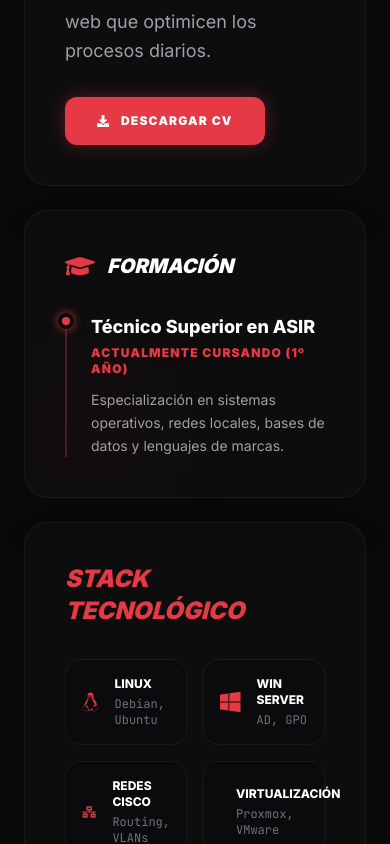
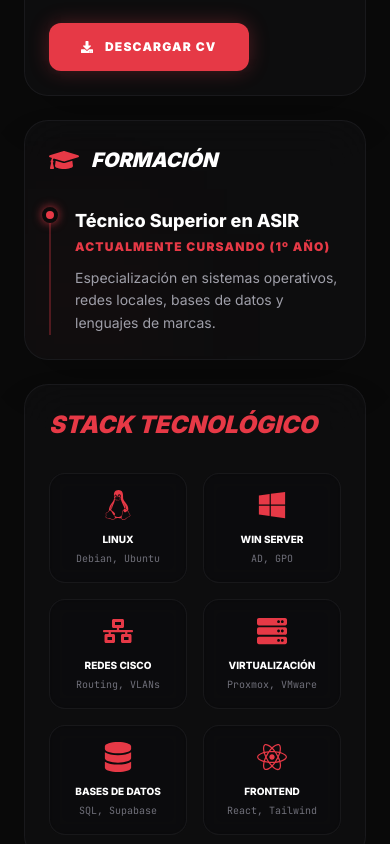
Before and after one commit to AaronCM2705/Portfolio-Supabase, a React (Vite) app: page /sobre-mi in a window 390 px wide. Shown: the part 1000-1844 px from the top of the page. Built offline with nearby package versions, Linux system fonts and the light colour scheme; no server answers.

Commit message:
UI: Ajustar responsive de Stack Tecnológico

```diff
--- a/src/pages/SobreMi.tsx
+++ b/src/pages/SobreMi.tsx
@@ -17,7 +17,7 @@ const SobreMi = () => {
         <div className="grid grid-cols-1 lg:grid-cols-3 gap-6">
 
           {/* Bento Item 1: Perfil (Ocupa 2 columnas en LG) */}
-          <div className="lg:col-span-2 bg-zinc-900/30 backdrop-blur-xl border border-zinc-800/50 p-10 rounded-3xl shadow-2xl relative overflow-hidden group hover:border-[#e63946]/50 hover:shadow-[0_0_30px_rgba(230,57,70,0.15)] transition-all duration-300">
+          <div className="lg:col-span-2 bg-zinc-900/30 backdrop-blur-xl border border-zinc-800/50 p-6 md:p-10 rounded-3xl shadow-2xl relative overflow-hidden group hover:border-[#e63946]/50 hover:shadow-[0_0_30px_rgba(230,57,70,0.15)] transition-all duration-300">
             <div className="absolute top-0 right-0 w-48 h-48 bg-[#e63946]/10 blur-3xl group-hover:bg-[#e63946]/20 transition-colors"></div>
 
             <h3 className="text-3xl font-black uppercase italic text-[#e63946] mb-6">Perfil Técnico</h3>
@@ -42,7 +42,7 @@ const SobreMi = () => {
           </div>
 
           {/* Bento Item 2: Formación (Ocupa 1 columna) */}
-          <div className="bg-zinc-900/30 backdrop-blur-xl border border-zinc-800/50 p-10 rounded-3xl shadow-2xl group hover:border-[#e63946]/50 hover:shadow-[0_0_30px_rgba(230,57,70,0.15)] transition-all duration-300 relative overflow-hidden">
+          <div className="bg-zinc-900/30 backdrop-blur-xl border border-zinc-800/50 p-6 md:p-10 rounded-3xl shadow-2xl group hover:border-[#e63946]/50 hover:shadow-[0_0_30px_rgba(230,57,70,0.15)] transition-all duration-300 relative overflow-hidden">
              <div className="absolute bottom-0 left-0 w-32 h-32 bg-[#e63946]/5 blur-3xl group-hover:bg-[#e63946]/10 transition-colors"></div>
             <h3 className="text-xl font-black uppercase italic text-white mb-8 flex items-center gap-3 relative z-10">
               <FaGraduationCap className="text-[#e63946] text-3xl" /> Formación
@@ -56,7 +56,7 @@ const SobreMi = () => {
           </div>
 
           {/* Bento Item 3: Stack (Ocupa 2 columnas) */}
-          <div className="lg:col-span-2 bg-zinc-900/30 backdrop-blur-xl border border-zinc-800/50 p-10 rounded-3xl shadow-2xl relative overflow-hidden group hover:border-[#e63946]/50 hover:shadow-[0_0_30px_rgba(230,57,70,0.15)] transition-all duration-300">
+          <div className="lg:col-span-2 bg-zinc-900/30 backdrop-blur-xl border border-zinc-800/50 p-6 md:p-10 rounded-3xl shadow-2xl relative overflow-hidden group hover:border-[#e63946]/50 hover:shadow-[0_0_30px_rgba(230,57,70,0.15)] transition-all duration-300">
             <h3 className="text-2xl font-black uppercase italic text-[#e63946] mb-8 relative z-10">Stack Tecnológico</h3>
 
             <div className="grid grid-cols-2 md:grid-cols-3 gap-4 relative z-10">
@@ -68,11 +68,11 @@ const SobreMi = () => {
                 { icon: FaDatabase, name: "Bases de Datos", desc: "SQL, Supabase" },
                 { icon: FaReact, name: "Frontend", desc: "React, Tailwind" }
               ].map((tech, idx) => (
-                <div key={idx} className="flex items-center gap-4 bg-zinc-950/50 backdrop-blur-sm p-4 rounded-2xl border border-zinc-800/50 hover:border-[#e63946] hover:bg-[#e63946]/5 hover:-translate-y-1 hover:shadow-[0_0_15px_rgba(230,57,70,0.2)] transition-all cursor-default">
-                  <tech.icon className="text-3xl text-[#e63946]" />
+                <div key={idx} className="flex flex-col sm:flex-row items-center text-center sm:text-left gap-3 sm:gap-4 bg-zinc-950/50 backdrop-blur-sm p-4 rounded-2xl border border-zinc-800/50 hover:border-[#e63946] hover:bg-[#e63946]/5 hover:-translate-y-1 hover:shadow-[0_0_15px_rgba(230,57,70,0.2)] transition-all cursor-default">
+                  <tech.icon className="text-3xl text-[#e63946] shrink-0" />
                   <div>
-                    <p className="font-bold text-xs uppercase text-white">{tech.name}</p>
-                    <p className="text-xs text-zinc-500 font-mono mt-1">{tech.desc}</p>
+                    <p className="font-bold text-[10px] sm:text-xs uppercase text-white break-words">{tech.name}</p>
+                    <p className="text-[10px] sm:text-xs text-zinc-500 font-mono mt-1">{tech.desc}</p>
                   </div>
                 </div>
               ))}
@@ -80,7 +80,7 @@ const SobreMi = () => {
           </div>
 
           {/* Bento Item 4: Stats (Ocupa 1 columna) */}
-          <div className="bg-zinc-900/30 backdrop-blur-xl border border-zinc-800/50 p-10 rounded-3xl shadow-2xl relative overflow-hidden group hover:border-[#e63946]/50 hover:shadow-[0_0_30px_rgba(230,57,70,0.15)] transition-all duration-300 flex flex-col">
+          <div className="bg-zinc-900/30 backdrop-blur-xl border border-zinc-800/50 p-6 md:p-10 rounded-3xl shadow-2xl relative overflow-hidden group hover:border-[#e63946]/50 hover:shadow-[0_0_30px_rgba(230,57,70,0.15)] transition-all duration-300 flex flex-col">
             <h3 className="text-2xl font-black uppercase italic text-[#e63946] mb-8 relative z-10">Métricas</h3>
 
             <div className="grid grid-cols-2 gap-4 w-full relative z-10 grow">
```
